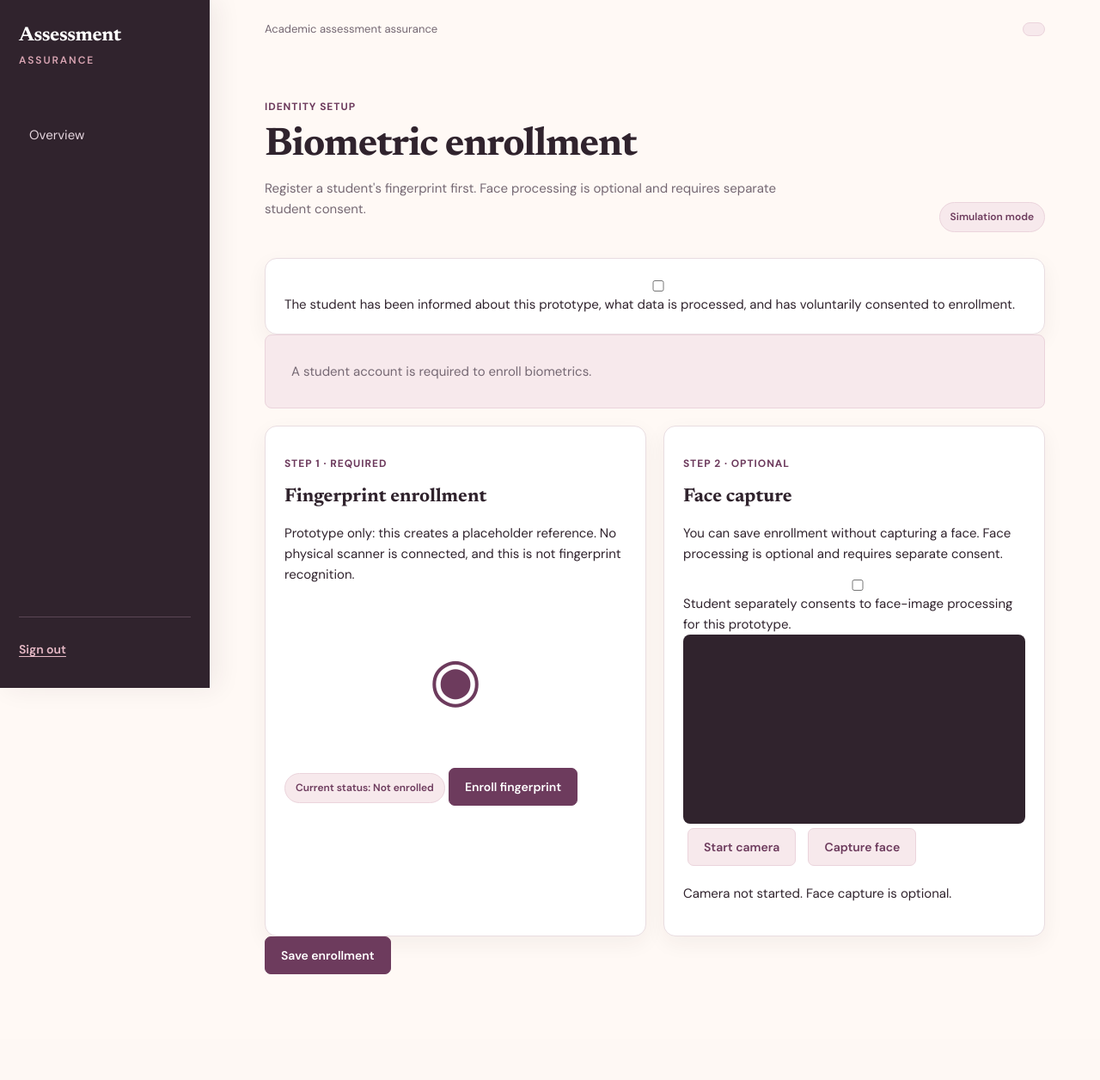
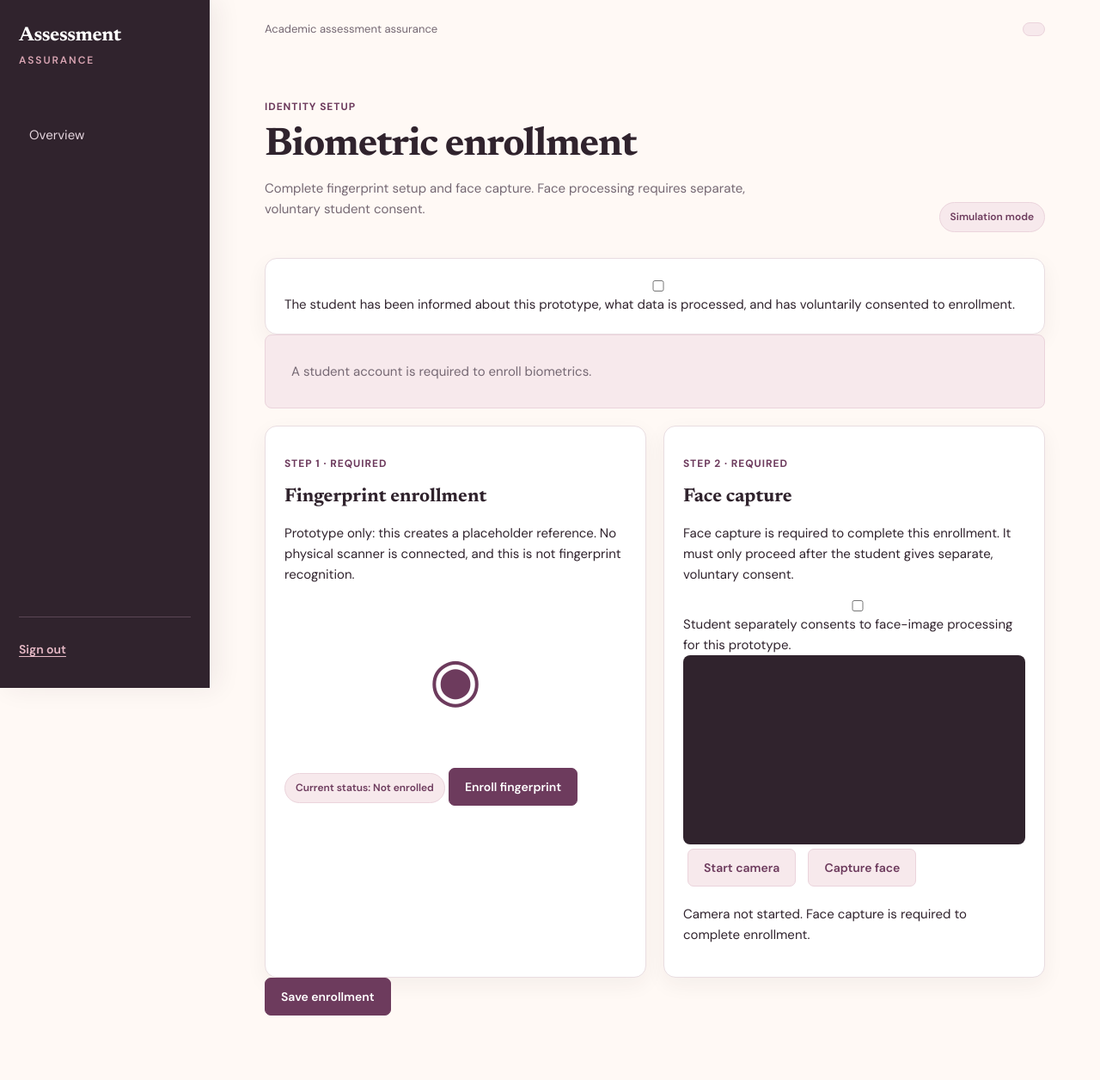
Before and after one commit to Moana-star/Academic-Assessment-Assurance-Platform, a Django app: template templates/biometrics/enrollment.html in a window 1280 px wide. Shown: the whole page at 86% size. Before the commit the page ends 1133 px from the top, so only its background shows below. Run offline with Django 5.2, Linux system fonts and the light colour scheme; the template is opened without the code that fills it, so the values that code supplies are empty.

Commit message:
Make face capture required in enrollment UI

```diff
--- a/templates/biometrics/enrollment.html
+++ b/templates/biometrics/enrollment.html
@@ -4,7 +4,7 @@
   <div>
     <p class="eyebrow">Identity setup</p>
     <h1>Biometric enrollment</h1>
-    <p>Register a student's fingerprint first. Face processing is optional and requires separate student consent.</p>
+    <p>Complete fingerprint setup and face capture. Face processing requires separate, voluntary student consent.</p>
   </div>
   <span class="pill">Simulation mode</span>
 </div>
@@ -50,16 +50,16 @@
     </div>
 
     <div class="panel">
-      <p class="eyebrow">Step 2 · Optional</p>
+      <p class="eyebrow">Step 2 · Required</p>
       <h2>Face capture</h2>
-      <p>You can save enrollment without capturing a face. Face processing is optional and requires separate consent.</p>
-      <label><input type="checkbox" name="face_consent" value="yes" id="face-consent"> Student separately consents to face-image processing for this prototype.</label>
+      <p>Face capture is required to complete this enrollment. It must only proceed after the student gives separate, voluntary consent.</p>
+      <label><input type="checkbox" name="face_consent" value="yes" id="face-consent" required> Student separately consents to face-image processing for this prototype.</label>
       <video id="camera" autoplay muted playsinline></video>
       <canvas id="canvas" hidden></canvas>
       <input type="hidden" name="face_data" id="form-face-data">
       <button type="button" class="button secondary" id="start-camera">Start camera</button>
       <button type="button" class="button secondary" id="capture" disabled>Capture face</button>
-      <p id="camera-status" role="status">Camera not started. Face capture is optional.</p>
+      <p id="camera-status" role="status">Camera not started. Face capture is required to complete enrollment.</p>
     </div>
   </section>
 
```
